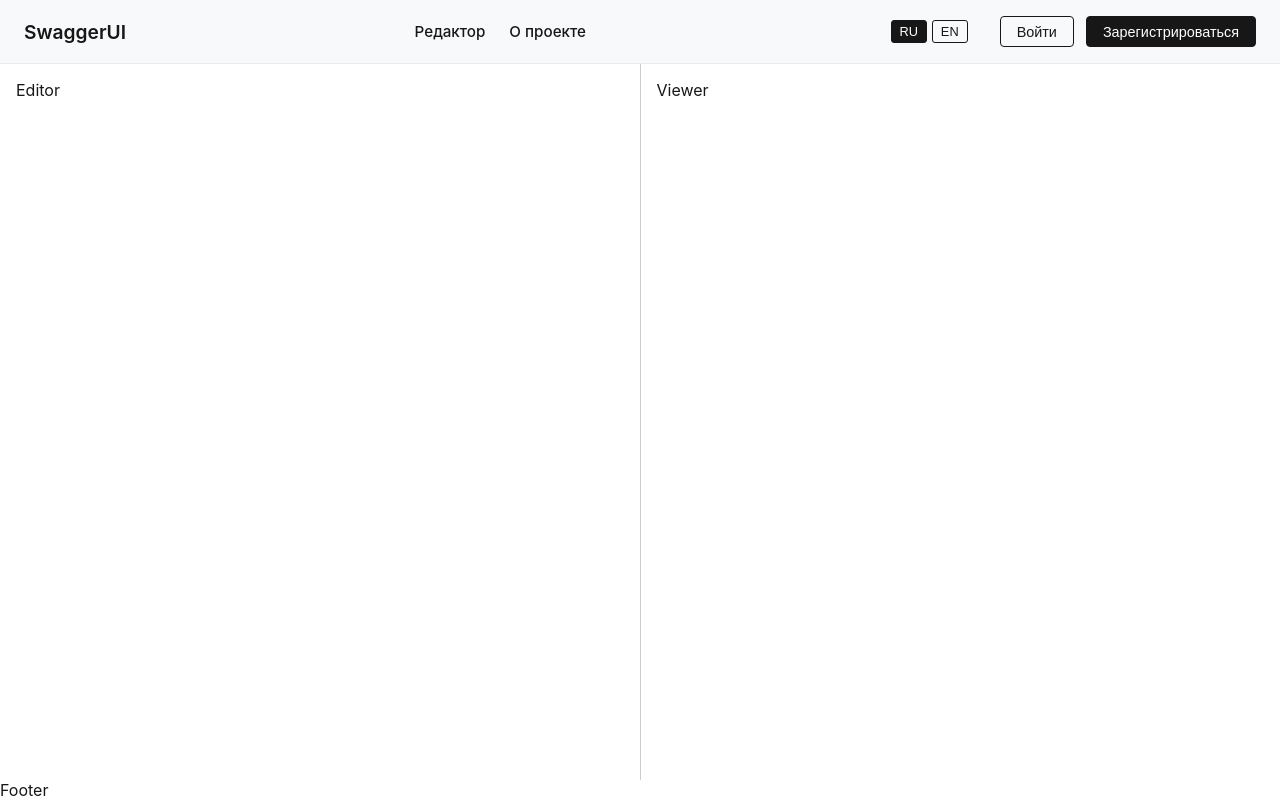
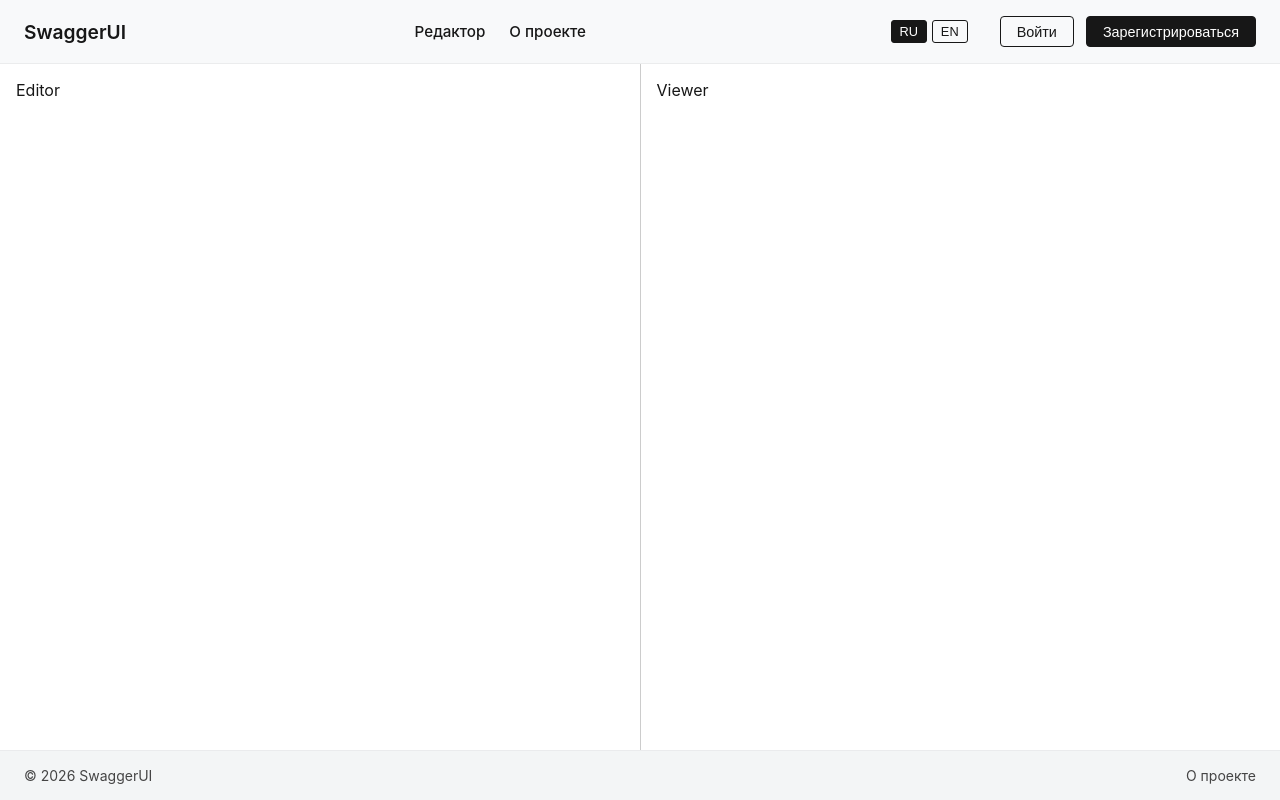
Before and after one commit to theFoxTale/swagger-editor-app, a Next.js app: page / in a window 1280 px wide. Built offline with nearby package versions, Linux system fonts and the light colour scheme.

Commit message:
feat: simple Footer design

```diff
--- /dev/null
+++ b/src/components/Footer/Footer.module.css
@@ -0,0 +1,36 @@
+.footer {
+  display: flex;
+  flex-wrap: wrap;
+  gap: 0.5rem;
+  align-items: center;
+  justify-content: space-between;
+
+  padding: 1rem 1.5rem;
+  border-top: 1px solid rgb(0 0 0 / 5%);
+
+  font-size: 0.875rem;
+  color: var(--foreground);
+
+  opacity: 0.8;
+  background: var(--footer-bg);
+}
+
+.footer a {
+  color: var(--foreground);
+  text-decoration: none;
+  transition: opacity 0.2s;
+}
+
+.footer a:hover {
+  text-decoration: underline;
+  opacity: 0.6;
+}
+
+/* Адаптивность */
+@media (width <= 480px) {
+  .footer {
+    flex-direction: column;
+    gap: 0.3rem;
+    text-align: center;
+  }
+}
--- a/src/components/Footer/Footer.tsx
+++ b/src/components/Footer/Footer.tsx
@@ -1,3 +1,13 @@
+import Link from 'next/link';
+import styles from './Footer.module.css';
+
 export const Footer = () => {
-  return <footer>Footer</footer>;
+  const currentYear = new Date().getFullYear();
+
+  return (
+    <footer className={styles.footer}>
+      <span>© {currentYear} SwaggerUI</span>
+      <Link href="/about">О проекте</Link>
+    </footer>
+  );
 };
```
